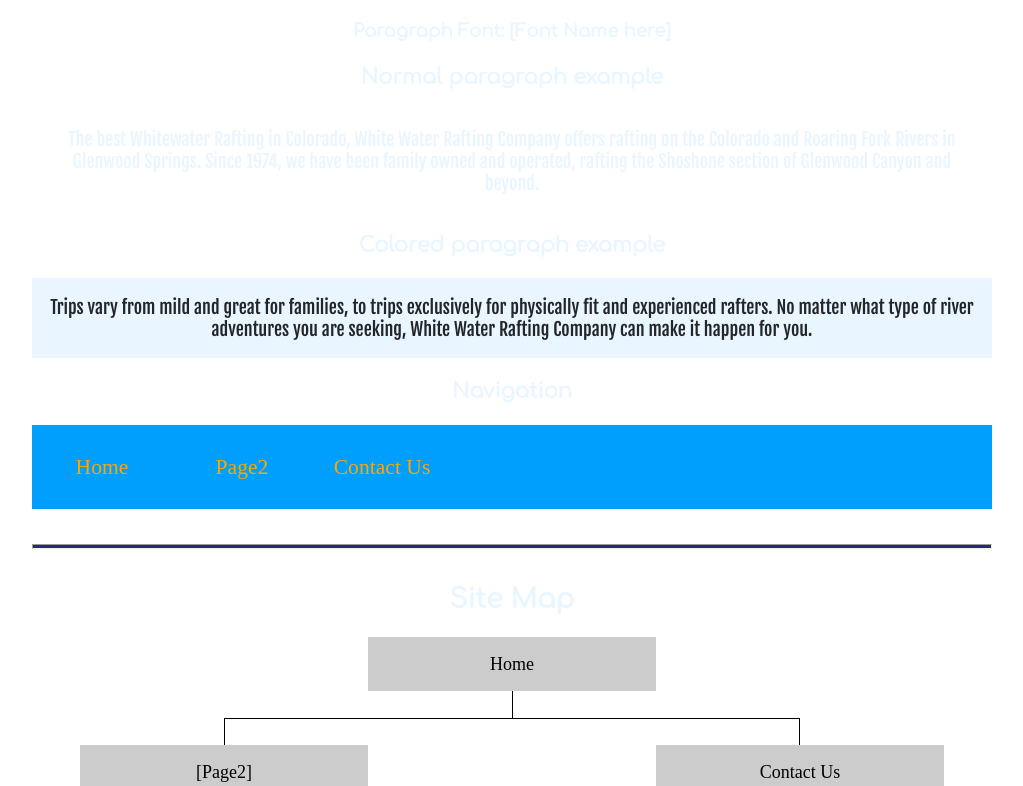
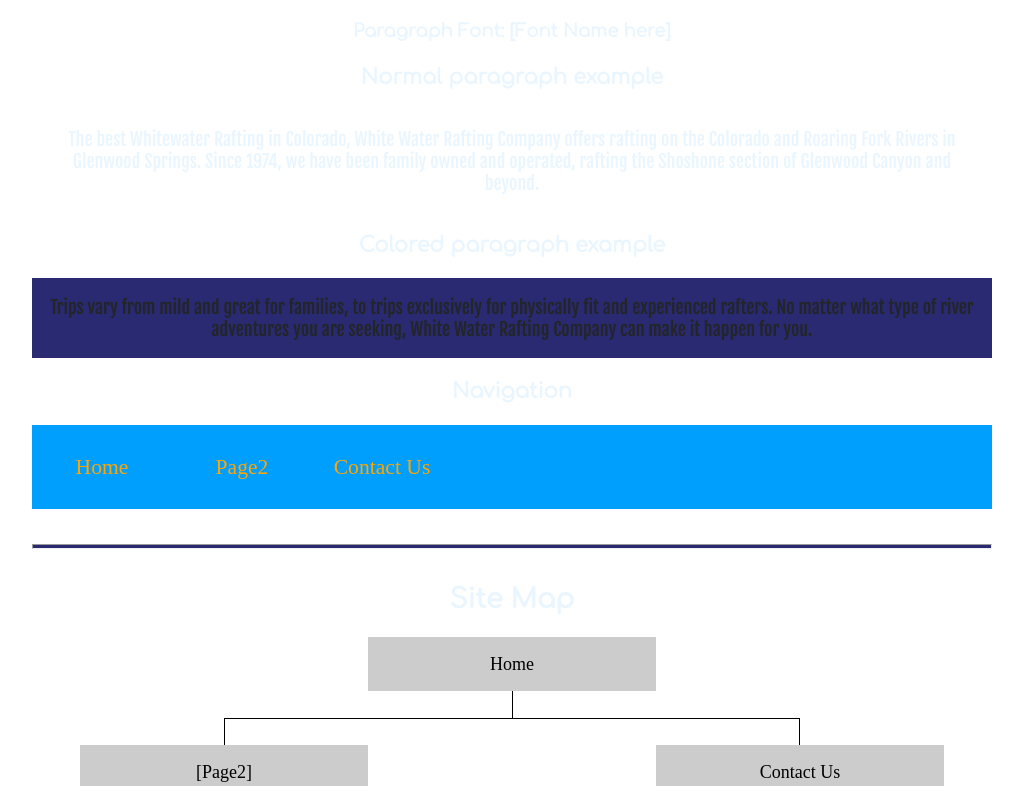
Before and after one commit to wladarius/index.html, a plain HTML site: page wwr/site-plan-rafting.html in a window 1280 px wide. Shown: the part 1670-2456 px from the top of the page, without its empty margins (128-1151 px from the left). Drawn offline with Linux system fonts and the light colour scheme.

Commit message:
paragraph background color

```diff
--- a/wwr/styles/site-plan-rafting.css
+++ b/wwr/styles/site-plan-rafting.css
@@ -19,7 +19,7 @@ Fonts are separated by a & */
   --headline-color-on-color: #232528; /* headlines on a colored background */
   --paragraph-color-on-white: #EAF6FF; /* paragraph text on a white background */
   --paragraph-color-on-color: #232528; /* paragraph text on a colored background */
-  --paragraph-background-color: #EAF6FF  ;
+  --paragraph-background-color: #2A2A72  ;
   --nav-link-color: #FFA400;
   --nav-background-color: #009FFD;
   --nav-hover-link-color: #009FFD;
```
